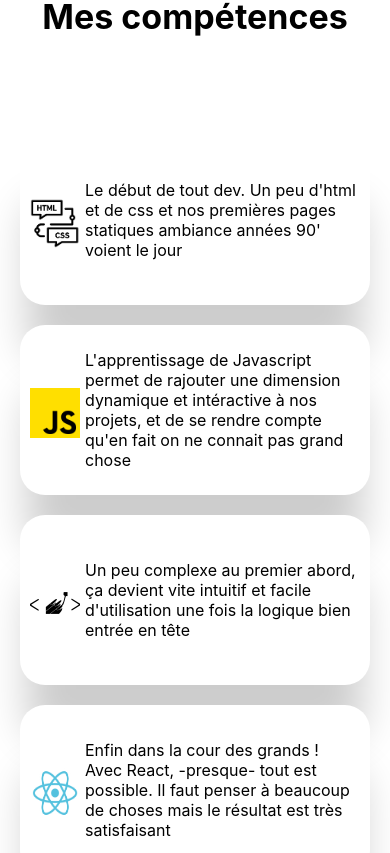
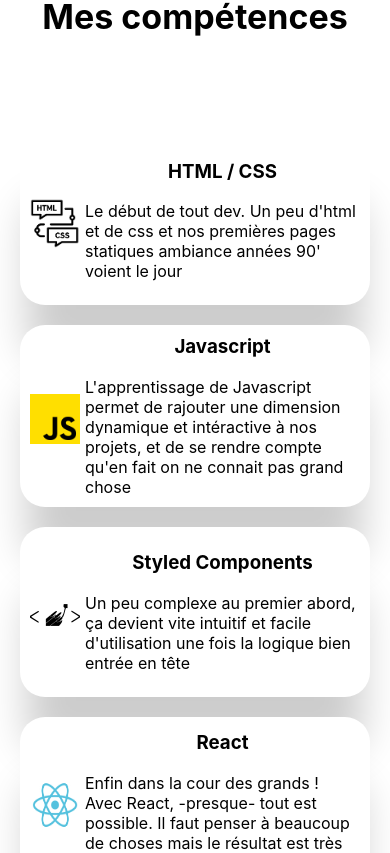
Before and after one commit to jsankare/portfolio, a React (Create React App) app: page / in a window 390 px wide. Shown: the part 1687-2540 px from the top of the page. Built offline with nearby package versions, Linux system fonts and the light colour scheme; no server answers.

Commit message:
changed skill responsive layout

```diff
--- a/src/components/Skill/index.jsx
+++ b/src/components/Skill/index.jsx
@@ -1,8 +1,6 @@
 import React from "react";
 import styled from "styled-components";
 import colors from '../../colors'
-// import { FontAwesomeIcon } from "@fortawesome/react-fontawesome";
-// import { faFileCircleQuestion } from "@fortawesome/free-solid-svg-icons";
 
 const Container = styled.div`
     position: relative;
@@ -26,7 +24,7 @@
   }
   @media (max-width: 500px) {
     max-width: 400px;
-    max-height: 200px;
+    max-height: fit-content;
     min-height: 150px;
     flex-direction: row;
     padding: 10px;
@@ -50,8 +48,8 @@
 `
 
 const Title = styled.h3`
-    @media (max-width: 500px) {
-    display: none;
+  @media (max-width: 500px) {
+    margin-top: 0;
   }
 `
 
@@ -64,20 +62,23 @@
   }
 `
 
-// const Icon = styled(FontAwesomeIcon)`
-//      font-size: 30px;
-//      position: absolute;
-//      bottom: 10px;
-//      right: 10px;
-// `;
+const ContentWrapper = styled.div`
+  @media (max-width: 500px) {
+    display: flex;
+    flex-direction: column;
+    justify-content: center;
+    align-items: center;
+  }
+`
 
 const Skill = ({logo, title, take, description}) => {
     return (
         <Container>
-            <Logo src={logo} alt="Skill logo" />
-            <Title>{title}</Title>
+              <Logo src={logo} alt="Skill logo" />
+          <ContentWrapper>
+              <Title>{title}</Title>
             <Description>{take}</Description>
-            {/* <Icon icon={faFileCircleQuestion} className="faSquareQuestion" title={description} /> */}
+          </ContentWrapper>
         </Container>
     );
 };
```
